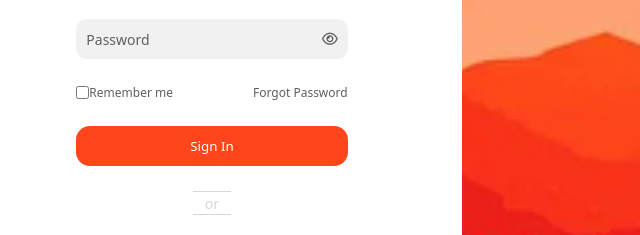
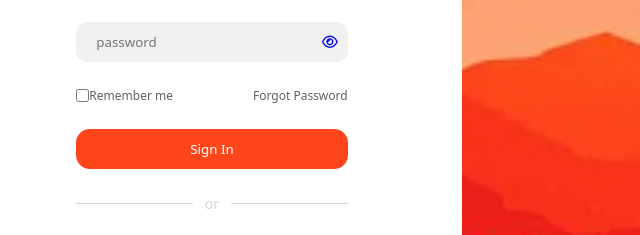
Before and after one commit to UlinduDakshitha/login-page, a plain HTML site: page index.html in a window 1280 px wide. Shown: the part 340-575 px from the top of the page, 38-678 px from the left. Drawn offline with Linux system fonts and the light colour scheme; a web font is replaced by a local one.

Commit message:
modified

```diff
--- a/index.css
+++ b/index.css
@@ -84,6 +84,7 @@ body {
   padding-left: 10px;
   padding-right: 10px;
 }
+
 .options {
   color: #606060;
   font-size: 12px;
@@ -105,7 +106,7 @@ body {
   color: #d8d7d7;
 }
 
-.divide hr {
+.divider hr {
   flex: 1;
   border: 0;
   height: 1px;
@@ -113,7 +114,7 @@ body {
   margin: 0;
 }
 
-.divide span {
+.divider span {
   padding: 0 12px;
   font-size: 14px;
   color: #d8d7d7;
@@ -198,7 +199,7 @@ body {
     font-size: 10px;
     margin-left: 60px;
   }
-  .divide span {
+  .divider span {
     font-size: 11px;
   }
   .google {
--- a/index.html
+++ b/index.html
@@ -19,15 +19,15 @@
                     <input class="user" type="text" placeholder="Username">
                 </div>
                 <div class="box pass-box">
-                    <p>Password</p>
-                    <i class="fa-regular fa-eye"></i>
+                    <input class="password" type="text" placeholder="password">
+                 <a href="#"> <i class="fa-regular fa-eye" > </i></a>
                 </div>
                 <div class="options">
                     <input type="checkbox"> Remember me
                     <a href="#">Forgot Password</a>
                 </div>
                 <button class="sign-in-btn">Sign In</button>
-                <div class="divide">
+                <div class="divider">
                     <hr>
                     <span>or</span>
                     <hr>
```
